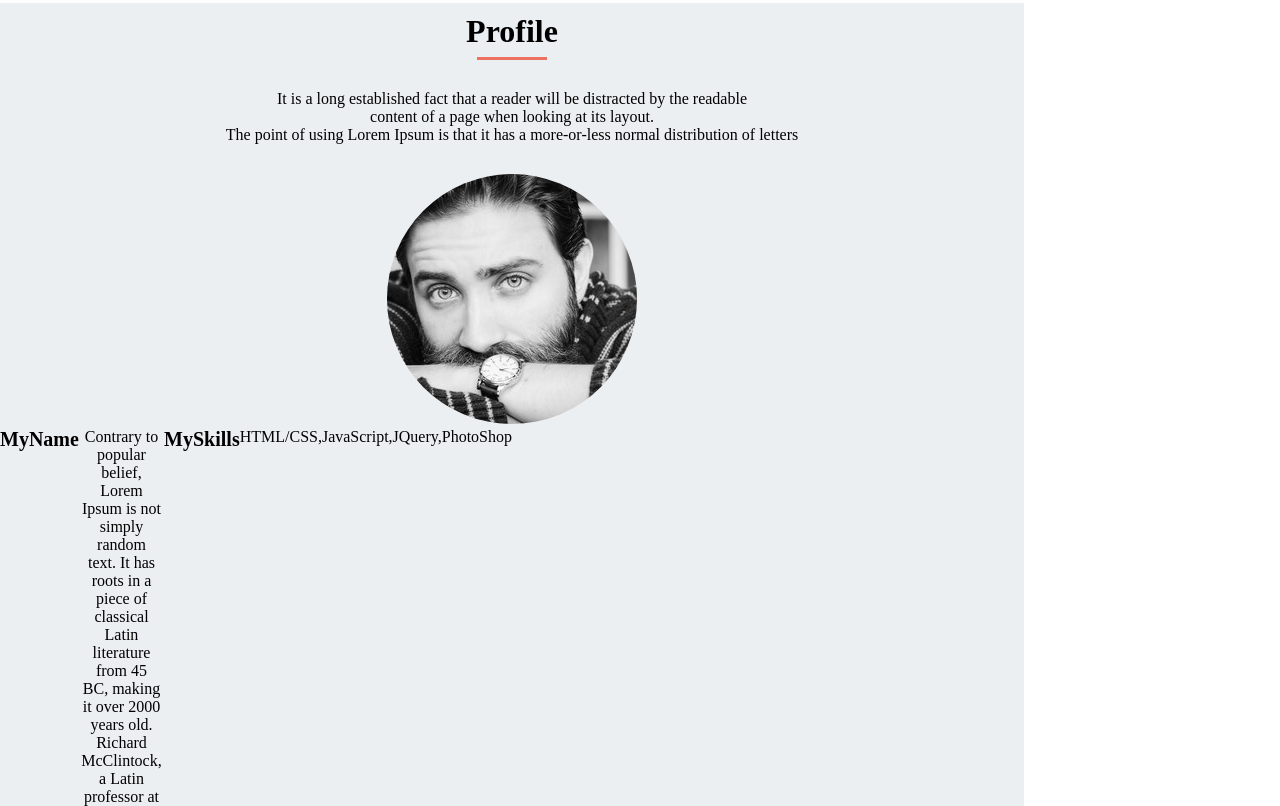
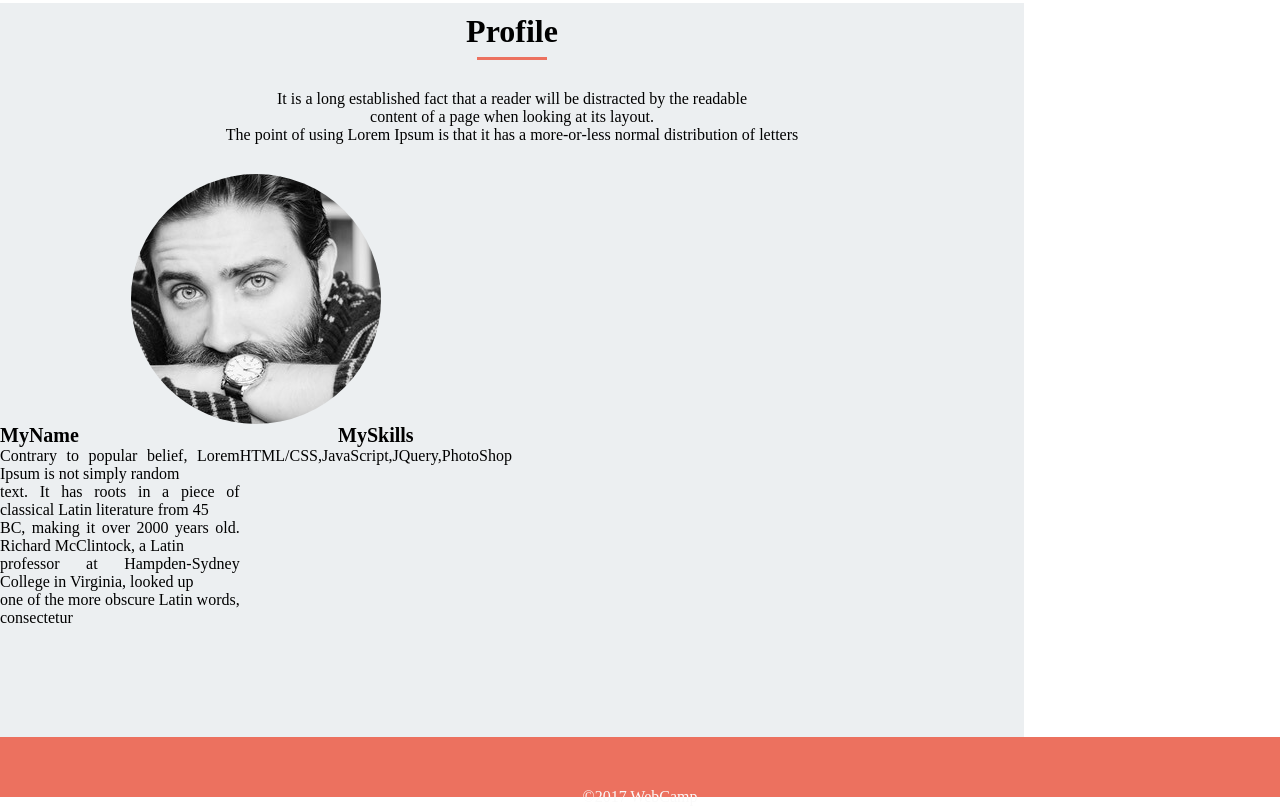
Before and after one commit to kuro7andmona/site_practic, a plain HTML site: page index.html in a window 1280 px wide. Shown: the part 2158-2964 px from the top of the page. Drawn offline with Linux system fonts and the light colour scheme.

Commit message:
profile fix

```diff
--- a/index.html
+++ b/index.html
@@ -109,9 +109,11 @@
           content of a page when looking at its layout.<br>
           The point of using Lorem Ipsum is that it has a more-or-less normal distribution of letters
         </p>
-        <div class= "image"></div>
+        <div class= "image">
           <img class="profile-image" src="img/my-icon.jpg">
+        </div>
         <div class= "introduction">
+          <div class= "myname">
             <p class= "myname-title">MyName</p>
             <p class= "myname-text">Contrary to popular belief, Lorem Ipsum is not simply random<br>
               text. It has roots in a piece of classical Latin literature from 45<br>
@@ -119,8 +121,11 @@
               professor at Hampden-Sydney College in Virginia, looked up<br>
               one of the more obscure Latin words, consectetur
             </p>
+          </div>
+          <div class= "myskills">
             <p class= "myskills-title">MySkills</p>
             <p class= "myskills-text">HTML/CSS,JavaScript,JQuery,PhotoShop</p>
+          </div>
         </div>
       </div>
     </main>
--- a/style.css
+++ b/style.css
@@ -211,7 +211,11 @@ nav ul li a {
 
 .image {
   width: 512px;
+  display: flex;
+  flex-wrap: nowrap;
+  justify-content: space-evenly;
 }
+
 .profile-image {
   width: 250px;
   height:250px;
@@ -221,6 +225,11 @@ nav ul li a {
 .introduction {
   width: 512px;
   display: flex;
+}
+
+.myname {
+  text-align:justify;
+
 }
 
 .myname-title {
```
Lines whose indentation alone changed are shown as unchanged.
